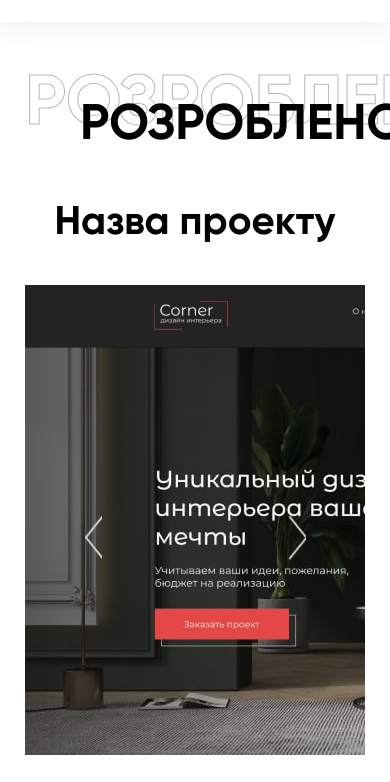
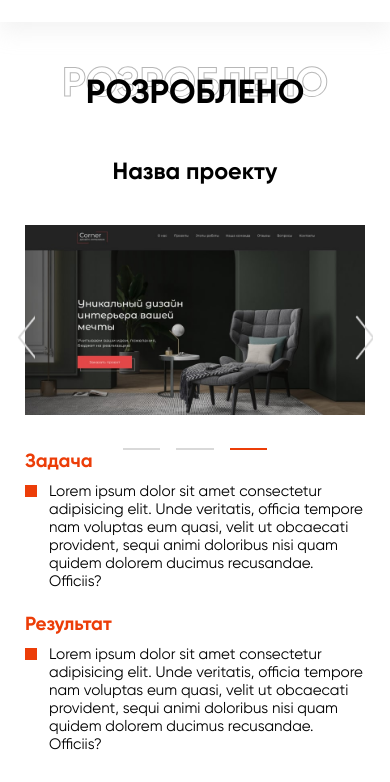
Before and after one commit to WhyNotSayYes/maysternia, a plain HTML site: page portfolio-post.html in a window 390 px wide. Shown: the part 51-833 px from the top of the page. Drawn offline with Linux system fonts and the light colour scheme.

Commit message:
15.09 19-30

```diff
--- a/assets/css/about.css
+++ b/assets/css/about.css
@@ -11,27 +11,14 @@
     justify-content: space-between;
 }
 .about__text {
-    /* flex: 0 1 50%; */
     padding-right: 15px;
     max-width: 540px;
 }
 .about__title-repeat {
-    /* font-family: 'Gilroy-Bold', sans-serif;
-    font-size: calc(100px + 20*(100vw / 1440));
-    line-height: 120.8%;
-    color: #000;
-    text-align: center;
-    -webkit-text-stroke: 1px #B7B7B7;
-    -webkit-text-fill-color: transparent;
-    white-space: nowrap; */
 }
 .about__text-content {
-    /* margin-top: -55px; */
 }
 .about__title {
-    /* font-size: calc(45px + 5*(100vw / 1440));
-    line-height: 122%;
-    text-align: center; */
     margin-bottom: 35px;
 }
 .about__text-content_text {
@@ -48,7 +35,8 @@
     display: flex;
 }
 .about__item:not(:last-child) {
-    margin-bottom: calc(35px + 40*(100vw / 1440));
+    /* margin-bottom: calc(35px + 40*(100vw / 1440)); */
+    margin-bottom: 30px;
 }
 .about__item-left {
     padding-right: 25px;
--- a/assets/css/main.css
+++ b/assets/css/main.css
@@ -40,6 +40,9 @@ font-family: 'Gilroy-Regular', sans-serif;
 font-family: 'Gilroy-SemiBold', sans-serif; */
 
 /*==========ШРИФТЫ КОНЕЦ==========*/
+html {
+    scroll-padding-top: calc(70px + 41*(100vw / 1440));
+}
 html,body{
 	height: 100%;
 	width: 100%;
--- a/assets/css/project-page.css
+++ b/assets/css/project-page.css
@@ -8,7 +8,7 @@
 }
 .p-page__title-repeat {
     font-family: 'Gilroy-Bold', sans-serif;
-    font-size: 70px;
+    font-size: calc(50px + 20*(100vw / 1440));
     line-height: 120.8%;
     color: #000;
     -webkit-text-stroke: 1px #B7B7B7;
@@ -19,15 +19,15 @@
     margin-top: -50px;
 }
 .p-page__title {
-    font-size: 50px;
+    font-size: calc(45px + 5*(100vw / 1440));
     line-height: 120%;
     font-family: 'Gilroy-Bold', sans-serif;
-    margin-left: 55px;
+    margin-left: calc(15px + 40*(100vw / 1440));
 }
 .p-page__project-name {
     font-family: 'Gilroy-Bold', sans-serif;
     text-align: center;
-    font-size: 40px;
+    font-size: calc(35px + 5*(100vw / 1440));
     line-height: 120%;
     margin-top: 45px;
     margin-bottom: 40px;
@@ -37,13 +37,16 @@
     text-align: center;
     position: relative;
     z-index: 9;
+    max-width: 840px;
+    margin: 0 auto;
 }
 .p-page__slider-item {
 }
 .p-page__slider-item_img {
+    width: 100%;
 }
 .p-page__slider .slick-prev {
-    left: 50px;
+    left: -5%;
     top: 50%;
     background-image: url(../img/arrow-prev.png);
     background-repeat: no-repeat;
@@ -54,7 +57,7 @@
     transform: translate(50%, -50%);
 }
 .p-page__slider .slick-next {
-    right: 50px;
+    right: -5%;
     top: 50%;
     background-image: url(../img/arrow-next.png);
     background-repeat: no-repeat;
@@ -68,25 +71,36 @@
 }
 .p-page__objective {
 }
-.p-objective {
-    margin-bottom: 45px;
+.p-objective,
+.p-result {
+    margin-bottom: calc(35px + 10*(100vw / 1440));
 }
 .p-objective__title,
 .p-result__title {
-    font-size: 30px;
+    font-size: calc(24px + 6*(100vw / 1440));
     color: #EC3D08;
     margin-bottom: 10px;
 }
-.p-objective__list {
+.p-objective__list,
+.p-result__list {
+    font-size: calc(15px + 2*(100vw / 1440));
+    position: relative;
+    margin-left: 24px;
+}
+.p-objective__list::before,
+.p-result__list::before {
+    content: '';
+    position: absolute;
+    display: inline-block;
+    height: 12px;
+    width: 12px;
+    left: -24px;
+    top: 3px;
+    background-color: #EC3D08;
 }
 .p-objective__item {
 }
 .p-page__result {
-}
-.p-result {
-    margin-bottom: 45px;
-}
-.p-result__list {
 }
 .p-result__item {
 }
--- a/assets/css/responsive.css
+++ b/assets/css/responsive.css
@@ -12,6 +12,9 @@
     }
 }
 @media (max-width: 768px) {
+    html {
+        scroll-padding-top: calc(70px + (41 + 41 * 0.7)*((100vw - 320px) / 1440));
+    }
     .title {
         font-size: calc(32px + (18 + 18 * 0.7)*((100vw - 320px) / 1440));
     }
@@ -146,6 +149,14 @@
     }
     .reviews__person {
         font-size: calc(17px + (3 + 3 * 0.7)*((100vw - 1024px) / 1440));
+    }
+}
+@media (max-width: 930px) {
+    .reviews__slider .slick-prev {
+        left: -1%;
+    }
+    .reviews__slider .slick-next {
+        right: -1%;
     }
 }
 @media (max-width: 768px) {
@@ -292,9 +303,9 @@
     .about__item {
         flex: 0 1 100%;
     }
-    .about__item:not(:last-child) {
+    /* .about__item:not(:last-child) {
         margin-bottom: calc(35px + (40 + 40 * 0.7)*((100vw - 320px) / 1440));
-    }
+    } */
 }
 @media (max-width: 768px) {
     .about {
@@ -517,3 +528,70 @@
         min-height: calc(140px + (35 + 35 * 0.7)*((100vw - 320px) / 425));
     }
 }
+
+/*===============PROJECT PAGE===============*/
+@media (max-width: 1024px) {
+    .p-page__title-repeat {
+        font-size: calc(50px + (20 + 20 * 0.7)*((100vw - 1024px) / 1440));
+    }
+    .p-page__content {
+        margin-top: calc(-30px + -20*(100vw / 1440));
+    }
+    .p-page__title {
+        font-size: calc(45px + (5 + 5 * 0.7)*((100vw - 1024px) / 1440));
+        margin-left: calc(15px + (40 + 40 * 0.7)*((100vw - 1024px) / 1440));
+    }
+    .p-page__project-name {
+        font-size: calc(35px + (5 + 5 * 0.7)*((100vw - 1024px) / 1440));
+    }
+    .p-objective,
+    .p-result {
+        margin-bottom: calc(35px + (10 + 10 * 0.7)*((100vw - 1024px) / 1440));
+    }
+    .p-objective__title,
+    .p-result__title {
+        font-size: calc(24px + (6 + 6 * 0.7)*((100vw - 1024px) / 1440));
+    }
+}
+@media (max-width: 922px) {
+    .p-page__slider .slick-prev,
+    .p-page__slider .slick-next {
+        display: none;
+    }
+}
+@media (max-width: 768px) {
+    .p-page__title-repeat {
+        font-size: calc(40px + (10 + 10 * 0.7)*((100vw - 320px) / 1440));
+        text-align: center;
+    }
+    .p-page__title {
+        font-size: calc(32px + (18 + 18 * 0.7)*((100vw - 320px) / 1440));
+        margin: 0 auto;
+        text-align: center;
+    }
+    .p-page__project-name {
+        font-size: calc(22px + (18 + 18 * 0.7)*((100vw - 320px) / 1440));
+    }
+    .p-objective {
+        margin-bottom: calc(20px + (25 + 25 * 0.7)*((100vw - 320px) / 1440));
+    }
+    .p-result {
+        margin-bottom: calc(30px + (15 + 15 * 0.7)*((100vw - 320px) / 1440));
+    }
+    .p-objective__title,
+    .p-result__title {
+        font-size: calc(18px + (12 + 12 * 0.7)*((100vw - 320px) / 1440));
+    }
+    .p-objective__list,
+    .p-result__list {
+        font-size: calc(15px + (2 + 2 * 0.7)*((100vw - 320px) / 1440));
+    }
+    .p-page__link {
+        margin: 0 auto;
+    }
+}
+@media (max-width: 320px) {
+    .p-page__content {
+        margin-top: calc(-30px + (-20 + -20 * 0.7)*((100vw - 320px) / 1440));
+    }
+}
--- a/assets/css/reviews.css
+++ b/assets/css/reviews.css
@@ -20,13 +20,9 @@
     justify-content: center;
     text-align: center;
     margin: 0 auto;
-    /* padding-top: 140px; */
-    /* padding-bottom: 140px; */
     padding-top: calc(90px + 50*(100vw / 1440));
     padding-bottom: calc(90px + 50*(100vw / 1440));
-    /* max-width: 920px; */
     max-width: calc(820px + 100*(100vw / 1440));
-    /* min-height: 510px; */
     min-height: calc(410px + 100*(100vw / 1440));
     color: #FFFFFF;
 }
@@ -72,7 +68,7 @@
     display: none;
 }
 .reviews__slider .slick-prev {
-    left: 50px;
+    left: 5%;
     top: 50%;
     background-image: url(../img/arrow-prev.png);
     background-repeat: no-repeat;
@@ -83,7 +79,7 @@
     transform: translate(50%, -50%);
 }
 .reviews__slider .slick-next {
-    right: 50px;
+    right: 5%;
     top: 50%;
     background-image: url(../img/arrow-next.png);
     background-repeat: no-repeat;
--- a/portfolio-post.html
+++ b/portfolio-post.html
@@ -9,6 +9,7 @@
     <link rel="preconnect" href="https://fonts.googleapis.com">
     <link rel="preconnect" href="https://fonts.gstatic.com" crossorigin>
     <link href="https://fonts.googleapis.com/css2?family=Montserrat+Alternates:wght@400;500&family=Montserrat:wght@400;500;600&family=Roboto:wght@700;900&display=swap" rel="stylesheet">
+
 </head>
 <body>
     <div class="wrapper">
@@ -20,16 +21,16 @@
                     </div>
                     <nav class="header__menu">
                         <ul class="header__menu_list container">
-                            <li class="header__menu_item"><a href="#" class="header__menu_link"><span>В</span>ідгуки</a></li>
-                            <li class="header__menu_item"><a href="#" class="header__menu_link"><span>К</span>омпетенції</a></li>
-                            <li class="header__menu_item"><a href="#" class="header__menu_link"><span>Х</span>то ми?</a></li>
-                            <li class="header__menu_item"><a href="#" class="header__menu_link"><span>Д</span>ля кого?</a></li>
-                            <li class="header__menu_item"><a href="#" class="header__menu_link"><span>Р</span>озроблено</a></li>
+                            <li class="header__menu_item"><a href="index.html#reviews" data-scroll="#reviews" class="header__menu_link"><span>В</span>ідгуки</a></li>
+                            <li class="header__menu_item"><a href="index.html#services" data-scroll="#services" class="header__menu_link"><span>К</span>омпетенції</a></li>
+                            <li class="header__menu_item"><a href="index.html#about"  data-scroll="#about" class="header__menu_link"><span>Х</span>то ми?</a></li>
+                            <li class="header__menu_item"><a href="index.html#clients" data-scroll="#clients" class="header__menu_link"><span>Д</span>ля кого?</a></li>
+                            <li class="header__menu_item"><a href="index.html#portfolio" data-scroll="#portfolio" class="header__menu_link"><span>Р</span>озроблено</a></li>
                         </ul>
                     </nav>
-                    <div class="header__logo">
+                    <a href="index.html" class="header__logo">
                         <span><</span> Майстерня <span>></span>
-                    </div>
+                    </a>
                     <div class="header__phone-mobile">
                         <img src="assets/img/phone.png" alt="0955815470">
                     </div>
```
Also changed, not shown: assets/js/scroll.js (added, +10 -0 lines), index.html (+16 -16 lines).
